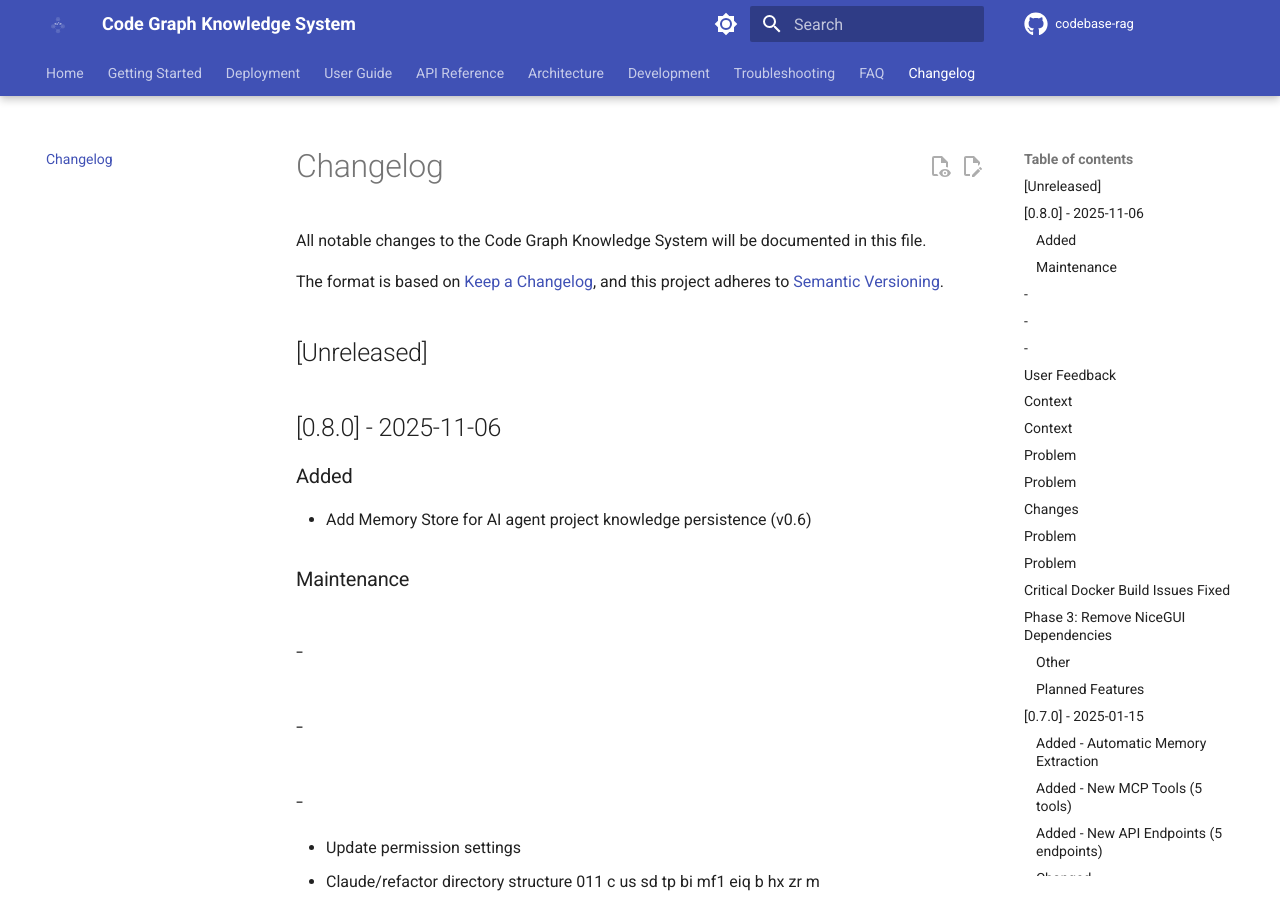
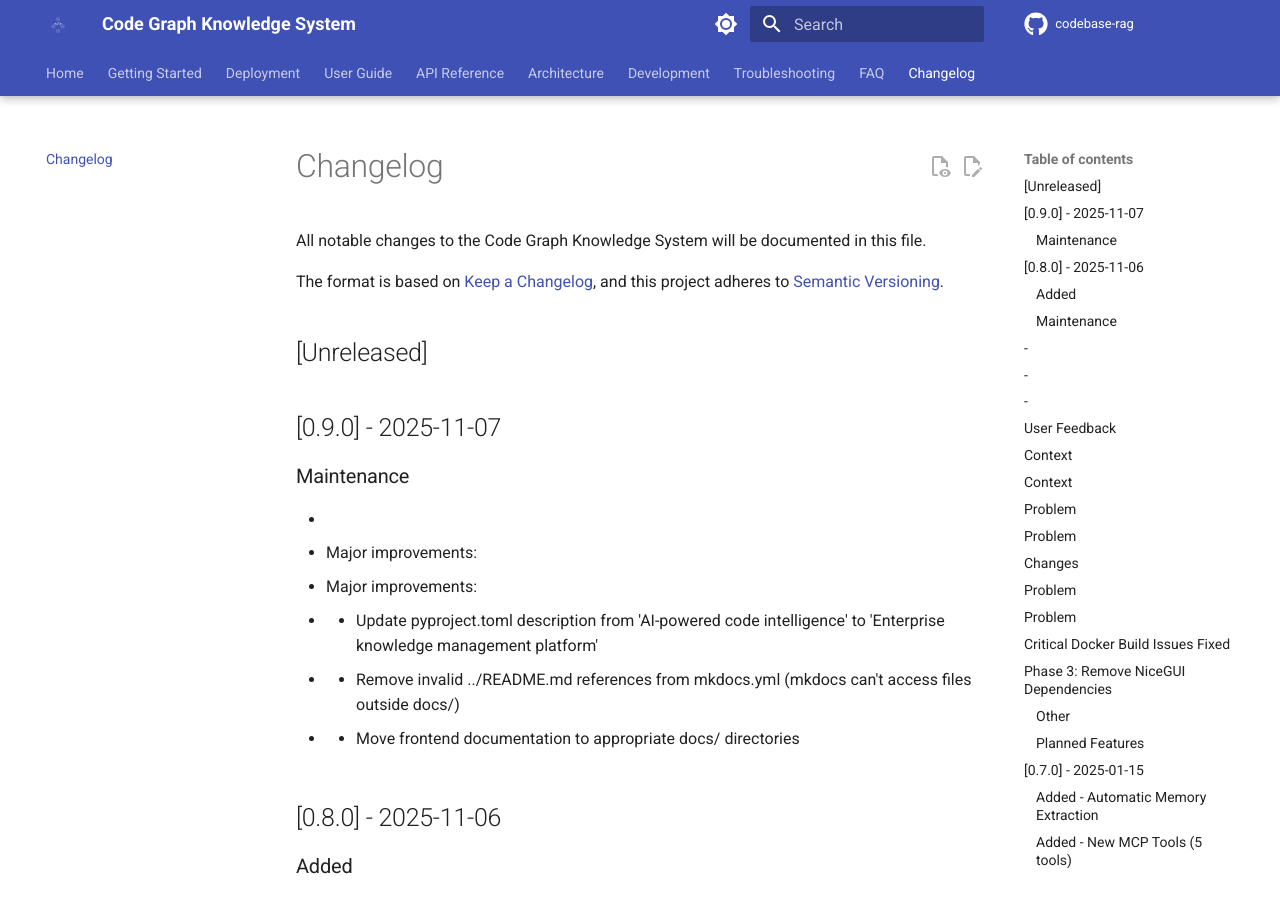
Before and after one commit to royisme/codebase-rag, an MkDocs documentation site: the page built from docs/changelog.md, in a window 1280 px wide and 900 px high. Built offline with MkDocs 1.6.1 and Material for MkDocs 9.7.7, drawn with Linux system fonts in a browser that asks for light colours; comment, search, counter and statistics services are not loaded; the version menu is left out.

Commit message:
chore: bump version from 0.8.0 to 0.9.0

```diff
--- a/docs/changelog.md
+++ b/docs/changelog.md
@@ -6,6 +6,18 @@ The format is based on [Keep a Changelog](https://keepachangelog.com/en/1.0.0/),
 and this project adheres to [Semantic Versioning](https://semver.org/spec/v2.0.0.html).
 
 ## [Unreleased]
+
+## [0.9.0] - 2025-11-07
+
+### Maintenance
+
+-
+- Major improvements:
+- Major improvements:
+- - Update pyproject.toml description from 'AI-powered code intelligence' to 'Enterprise knowledge management platform'
+- - Remove invalid ../README.md references from mkdocs.yml (mkdocs can't access files outside docs/)
+- - Move frontend documentation to appropriate docs/ directories
+
 
 ## [0.8.0] - 2025-11-06
 
--- a/pyproject.toml
+++ b/pyproject.toml
@@ -1,6 +1,6 @@
 [project]
 name = "code-graph"
-version = "0.8.0"
+version = "0.9.0"
 description = "Enterprise knowledge management platform with Neo4j graph database, multi-interface architecture (MCP/Web/REST), and intelligent code analysis"
 readme = "README.md"
 requires-python = ">=3.13"
--- a/src/codebase_rag/__version__.py
+++ b/src/codebase_rag/__version__.py
@@ -1,6 +1,6 @@
 """Version information for Code Graph Knowledge System."""
 
-__version__ = "0.8.0"
+__version__ = "0.9.0"
 __version_info__ = tuple(int(i) for i in __version__.split("."))
 
 # Feature flags based on version
```
Also changed, not shown: .bumpversion.toml.
